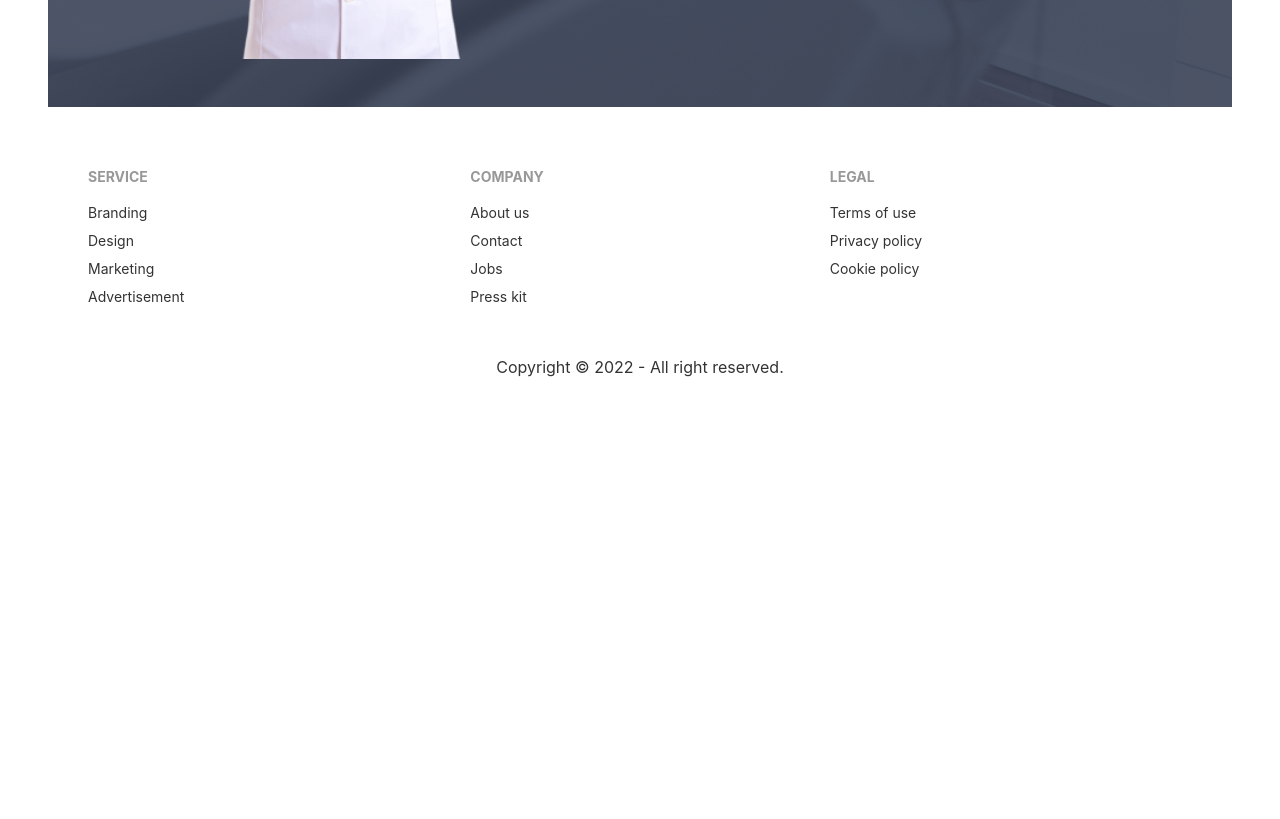
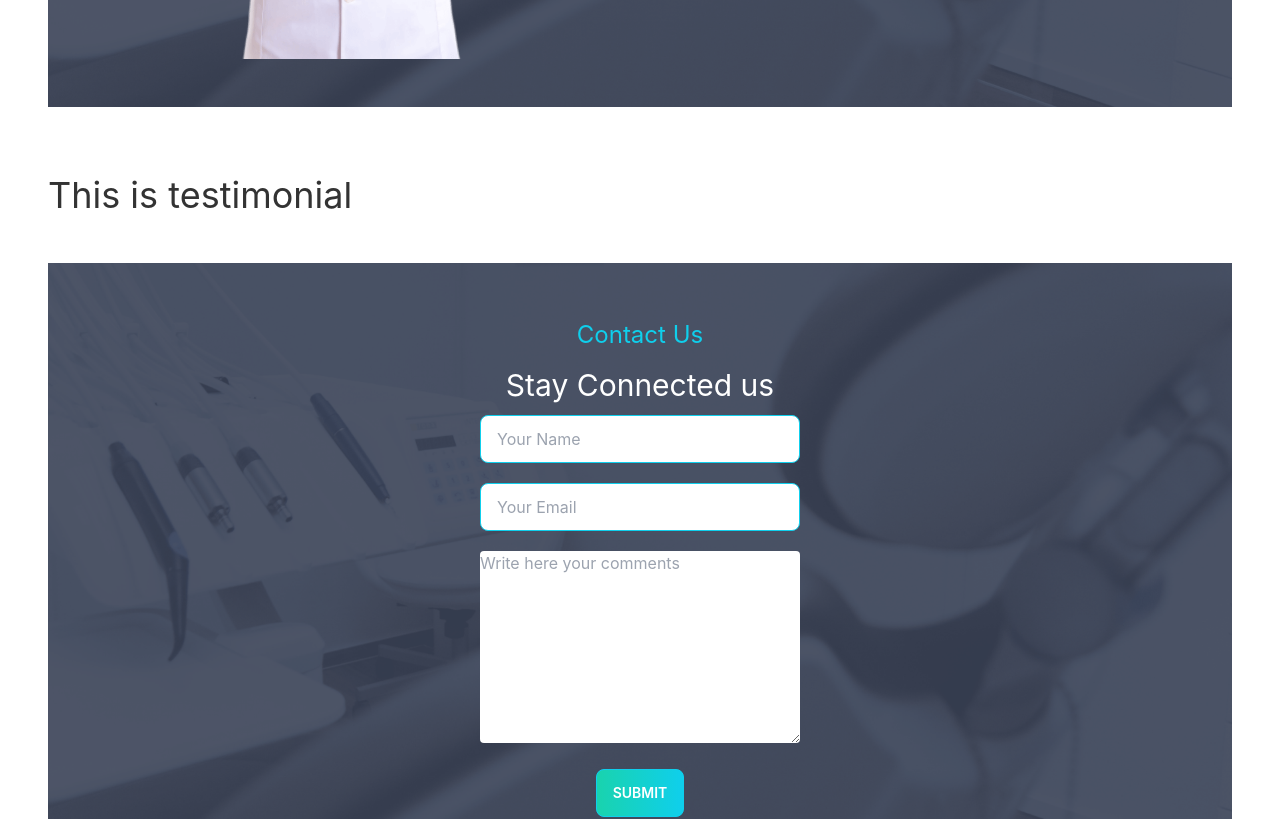
Before and after one commit to rimonhossain12/final-doctor-portal-practice, a React (Create React App) app: page / in a window 1280 px wide. Shown: the part 2700-3519 px from the top of the page. Before the commit the page ends 3167 px from the top, so only its background shows below. Built offline with nearby package versions, Linux system fonts and the light colour scheme.

Commit message:
contact page added

```diff
--- /dev/null
+++ b/src/Pages/Home/Contact/Contact.js
@@ -0,0 +1,30 @@
+import React from 'react';
+import bgChair from '../../../assets/images/appointment.png';
+
+
+const Contact = () => {
+    return (
+        <section
+            style={{
+                background: `url(${bgChair})`,
+                backgroundPosition: 'center center',
+                backgroundSize: 'cover',
+                backgroundAttachment: 'fixed'
+
+            }} className="text-center py-10">
+            <h3 className='text-primary text-2xl py-4'>Contact Us</h3>
+            <h2 className='text-white text-3xl mb-3'>Stay Connected us</h2>
+            <div className='form-div'>
+                <form>
+                    <input type="text" placeholder="Your Name" className="input input-bordered input-primary w-full max-w-xs mb-5" /> <br />
+                    <input type="text" placeholder="Your Email" className="input input-bordered input-primary w-full max-w-xs mb-5" /> <br />
+                    <textarea name="textarea" id="" cols="20" rows="8" className='text-area w-full max-w-xs mb-5 rounded' placeholder='Write here your comments'></textarea> <br />
+                    <button className='btn btn-primary uppercase text-white bg-gradient-to-r from-secondary to-primary'>submit</button>
+                </form>
+            </div>
+        </section>
+
+    );
+};
+
+export default Contact;
--- a/src/Pages/Home/Home/Home.js
+++ b/src/Pages/Home/Home/Home.js
@@ -1,9 +1,11 @@
 import React from 'react';
 import Footer from '../../Shared/Footer/Footer';
+import Contact from '../Contact/Contact';
 import Header from '../Header/Header';
 import Info from '../Info/Info';
 import SampleDoctor from '../SampleDoctor/SampleDoctor';
 import TeethService from '../TeethService/TeethService';
+import Testimonial from '../Testimonial/Testimonial';
 import Treatments from '../Treatments/Treatments';
 
 const Home = () => {
@@ -14,6 +16,8 @@ const Home = () => {
             <Treatments />
             <TeethService />
             <SampleDoctor />
+            <Testimonial />
+            <Contact />
             <Footer />
         </div>
     );
--- /dev/null
+++ b/src/Pages/Home/Testimonial/Testimonial.js
@@ -0,0 +1,11 @@
+import React from 'react';
+
+const Testimonial = () => {
+    return (
+        <div>
+            <h4 className='text-4xl py-12'>This is testimonial</h4>
+        </div>
+    );
+};
+
+export default Testimonial;
```
